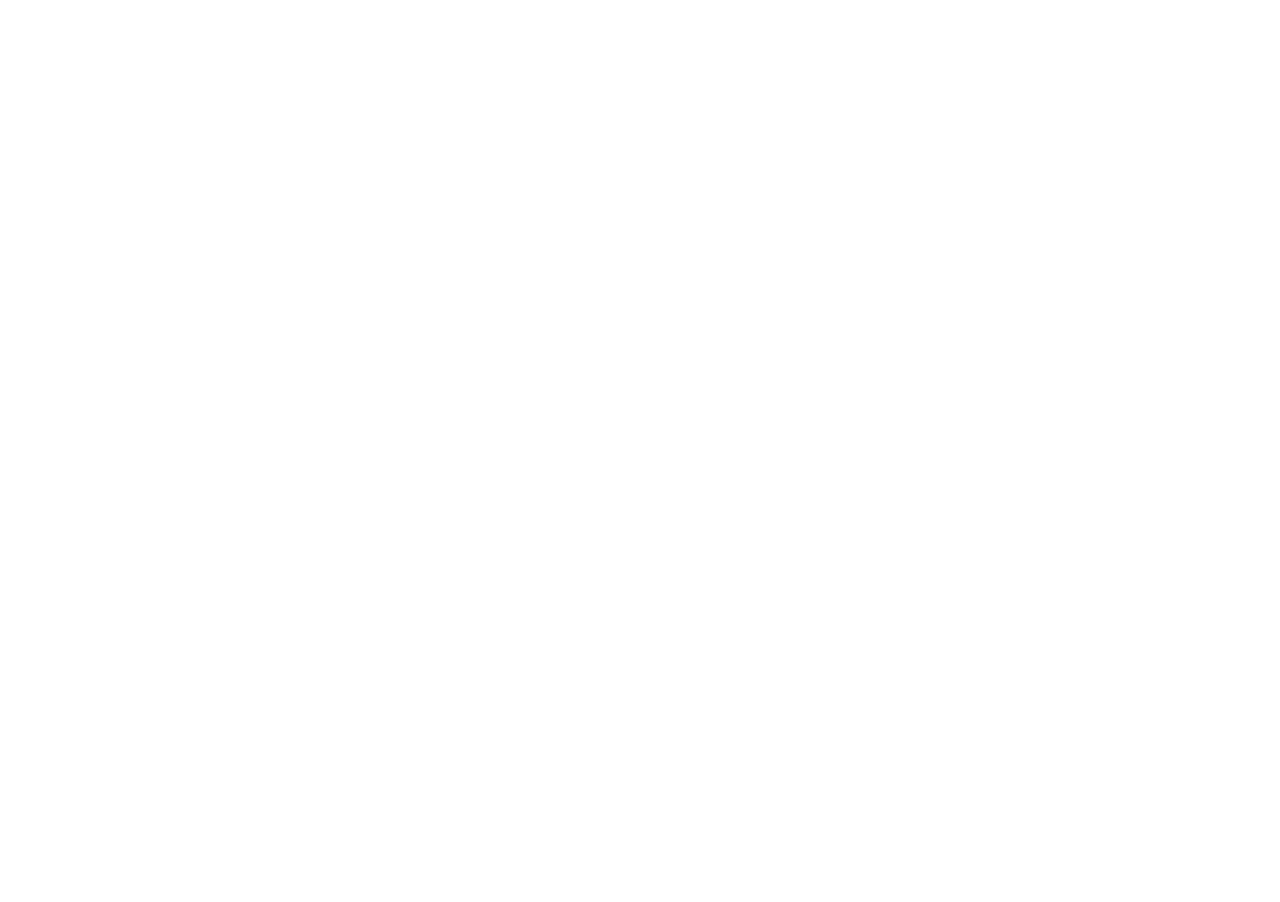
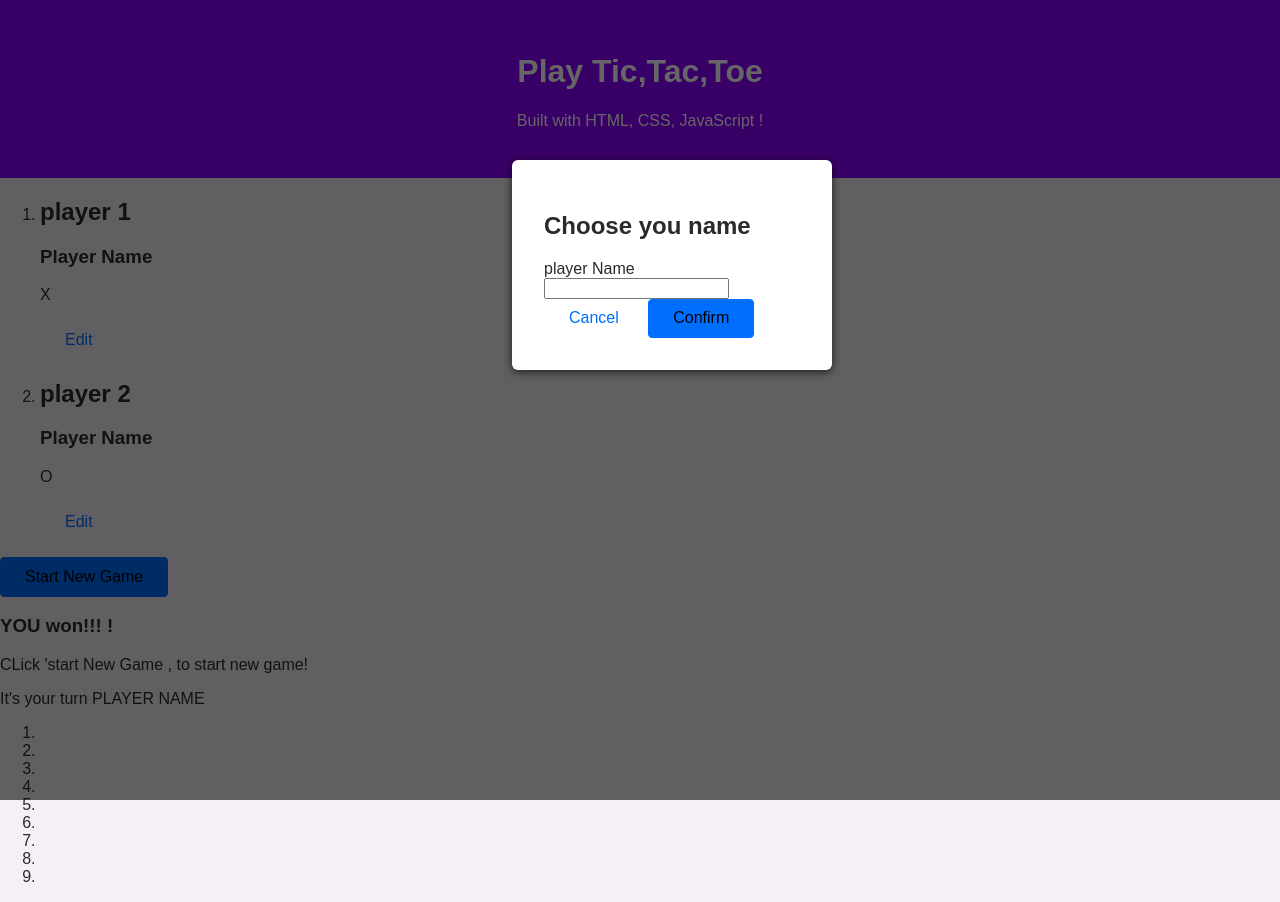
Before and after one commit to Michael-Mikhail/TicTac, a plain HTML site: page index.html in a window 1280 px wide. Before the commit the page ends 800 px from the top, so only its background shows below. Drawn offline with Linux system fonts and the light colour scheme.

Commit message:
add codes

```diff
--- a/index.html
+++ b/index.html
@@ -3,9 +3,79 @@
 <head>
     <meta charset="UTF-8">
     <meta name="viewport" content="width=device-width, initial-scale=1.0">
-    <title>Document</title>
+    <title>Tic Tak Toe </title>
+    <link rel="preconnect" href="https://fonts.googleapis.com">
+<link rel="preconnect" href="https://fonts.gstatic.com" crossorigin>
+<link href="https://fonts.googleapis.com/css2?family=Open+Sans:ital,wght@0,300..800;1,300..800&display=swap" rel="stylesheet">
+<link rel="stylesheet" href="style.css">
+<link rel="stylesheet" href="overlayes.css">
 </head>
 <body>
+    <div id="backdrop"></div>
+    <header id="main-header">
+<h1>Play Tic,Tac,Toe</h1>
+<p>Built with HTML, CSS, JavaScript !</p>
+    </header>
+
+    <main>
+    <div class="modeling">
+<h2>Choose you name</h2>
+<form>
+    <div>
+        <!-- used for in label to connect (id)playrname from the input  -->
+        <label for="playername"> player Name</label>
+        <input type="text" name="player" id="playername">
+    </div>
+    <div>
+        <button type="button" class="button button-alt">Cancel</button>
+        <button type="submit" class="button">Confirm</button>
+    </div>
+</form>
+    </div>
+        <section  id="game-configration">
+            <ol>
+                <li>
+                    <article>
+                        <h2>player 1 </h2>
+                        <h3>Player Name</h3>
+                        <p>X</p>
+                        <button class="button button-alt">Edit</button>
+                    </article>
+                </li>
+                <li>
+                    <article>
+                        <h2>player 2 </h2>
+                        <h3>Player Name</h3>
+                        <p>O</p>
+                        <Button class="button button-alt">Edit</Button>
+                    </article>
+                </li>
+            </ol>
+            <button class="button">Start New Game</button>
+        </section>
+        <section id="active-game">
+            <div>
+                <h3>YOU won!!! <span id="Winner-Name"></span>!</h3>
+                <p>CLick 'start New Game , to start new game!</p>
+            </div>
+            <p>
+                    It's your turn <span id="active-player-name">PLAYER NAME</span>
+            </p>
+            <ol>
+                <li></li>
+                <li></li>
+                <li></li>
+
+                <li></li>
+                <li></li>
+                <li></li>
+
+                <li></li>
+                <li></li>
+                <li></li>
+            </ol>
+        </section>
+    </main>
 
 </body>
 </html>
--- /dev/null
+++ b/overlayes.css
@@ -0,0 +1,27 @@
+.modeling {
+position: fixed;
+top: 20%;
+left :40%;
+width: 20%;
+background-color: white;
+padding: 2rem;
+border-radius: 6px;
+box-shadow: 0 2px 8px rgb(0,0,0,0.7);
+
+}
+
+@media(min-width:48rem){
+    .model{
+        left: calc(50%- 20rem);
+        width: 40rem;
+    }
+}
+
+#backdrop{
+position: fixed;
+top: 0;
+left: 0;
+width: 100%;
+height:100% ;
+background-color: rgb(0, 0, 0,0.6);
+}
--- /dev/null
+++ b/style.css
@@ -0,0 +1,38 @@
+
+body{
+    margin: 0;
+    font-family:'opens-Sens', sans-serif ;
+    color: rgb(44,41,44);
+    background-color: rgb(247, 239,247);
+
+}
+#main-header{
+    background-color:rgb(140, 0,255 ) ;
+    color:white ;
+    padding: 2rem 5%;
+    text-align: center;
+}
+
+.button{
+font:inherit;
+padding: .6rem 1.5rem;
+background-color:rgb(0, 110, 255);
+border: 1px solid rgb(0, 110, 255);
+border-radius: 4px;
+cursor: pointer;
+}
+
+.button-alt{
+background-color: transparent;
+border-color:transparent ;
+color: rgb(0, 110, 255);
+}
+.button:hover{
+    background:rgb(16, 5, 231);
+    border-color: rgb(16, 5, 231);
+
+}
+.button-alt:hover{
+    background-color: rgb(245,232,255);
+    border-color: transparent;
+}
```
Also changed, not shown: script.js (added), 1 other file.
